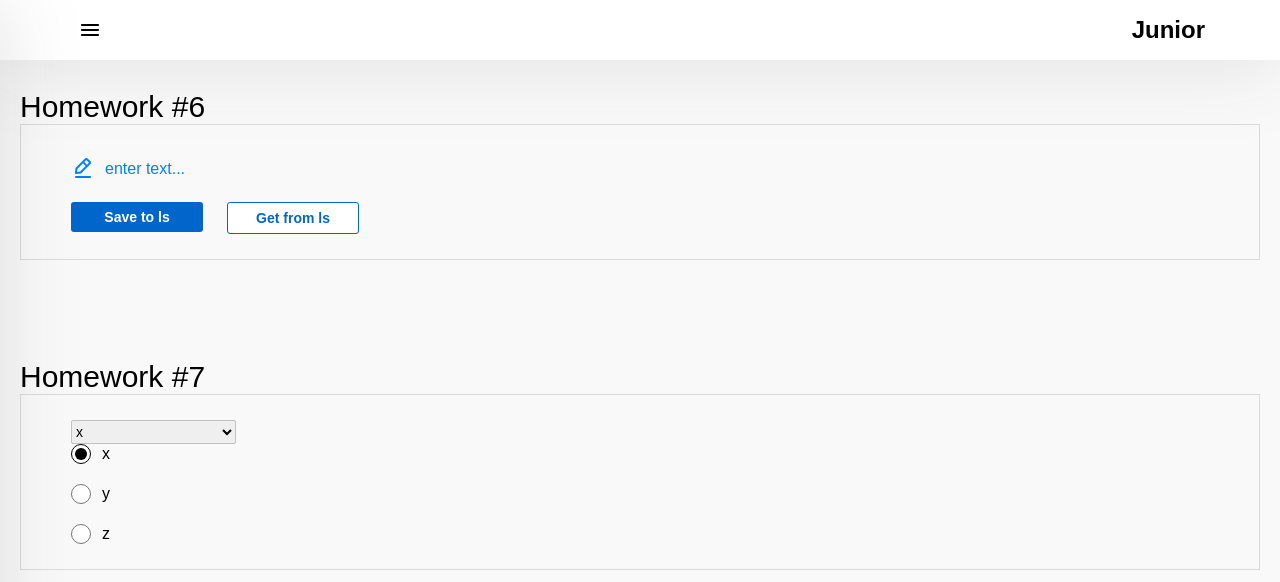
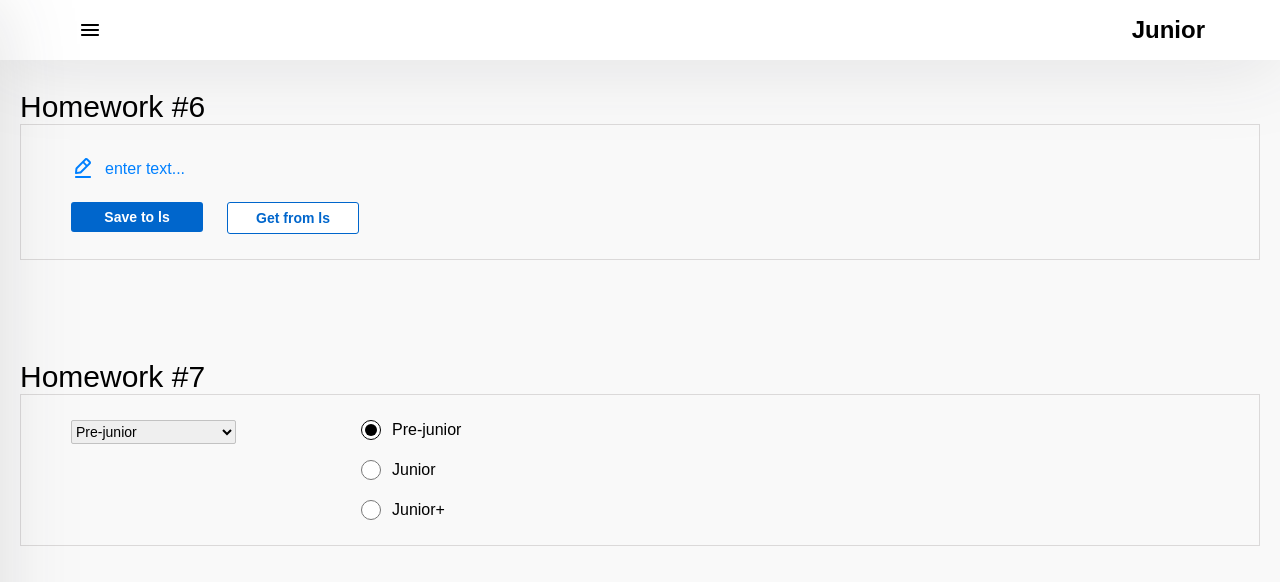
Before and after one commit to apastan/hw-sprint-2, a React (Create React App) app: page /#/junior in a window 1280 px wide. Shown: the top 582 px of the page. Built offline with nearby package versions, Linux system fonts and the light colour scheme; the HTML template or start-up script is replaced by a standard one.

Commit message:
03-03 feature: add styles for HW7 component

```diff
--- a/src/s2-homeworks/hw07/HW7.module.css
+++ b/src/s2-homeworks/hw07/HW7.module.css
@@ -1,2 +1,5 @@
 .container {
+    display: flex;
+    gap: 125px;
+    flex-wrap: wrap;
 }
--- a/src/s2-homeworks/hw07/HW7.tsx
+++ b/src/s2-homeworks/hw07/HW7.tsx
@@ -12,9 +12,9 @@
 * */
 
 const arr = [
-    { id: 1, value: 'x' },
-    { id: 2, value: 'y' },
-    { id: 3, value: 'z' },
+    { id: 1, value: 'Pre-junior' },
+    { id: 2, value: 'Junior' },
+    { id: 3, value: 'Junior+' },
 ] // value может быть изменено
 
 const HW7 = () => {
```
